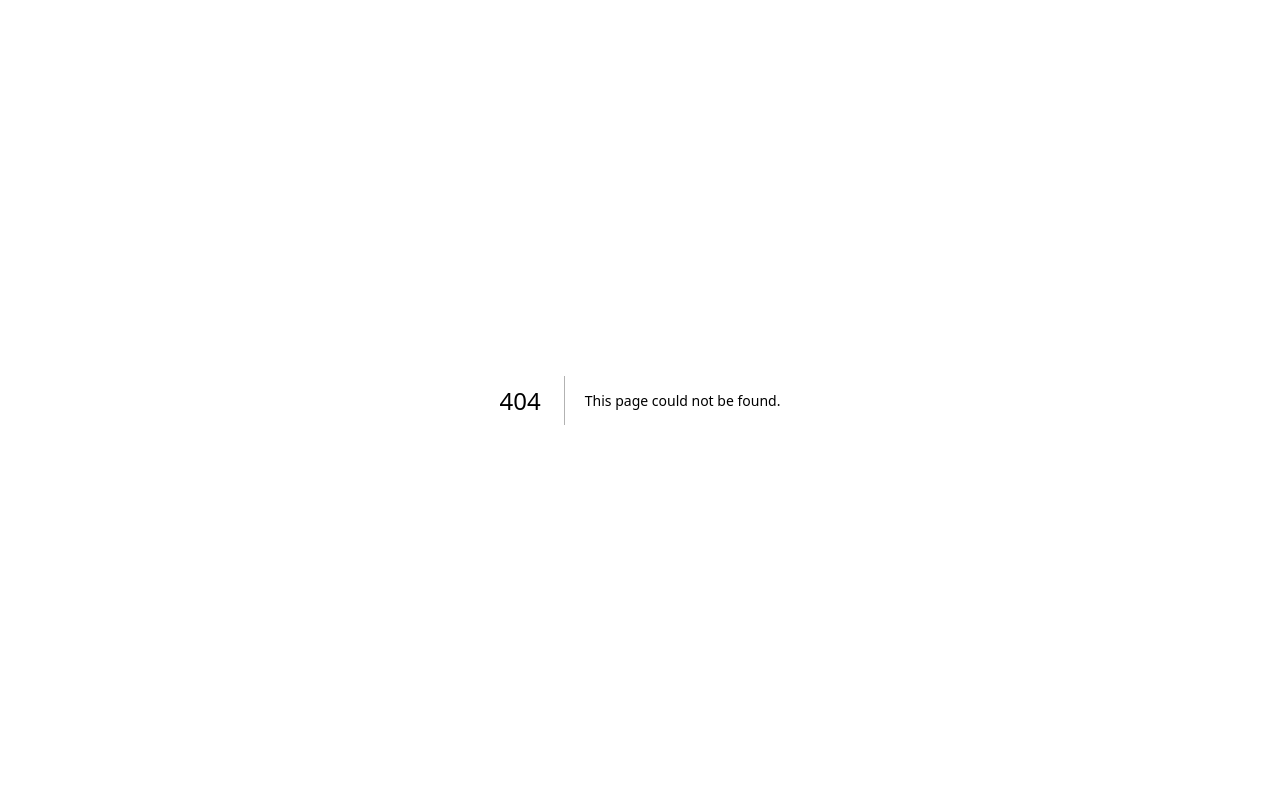
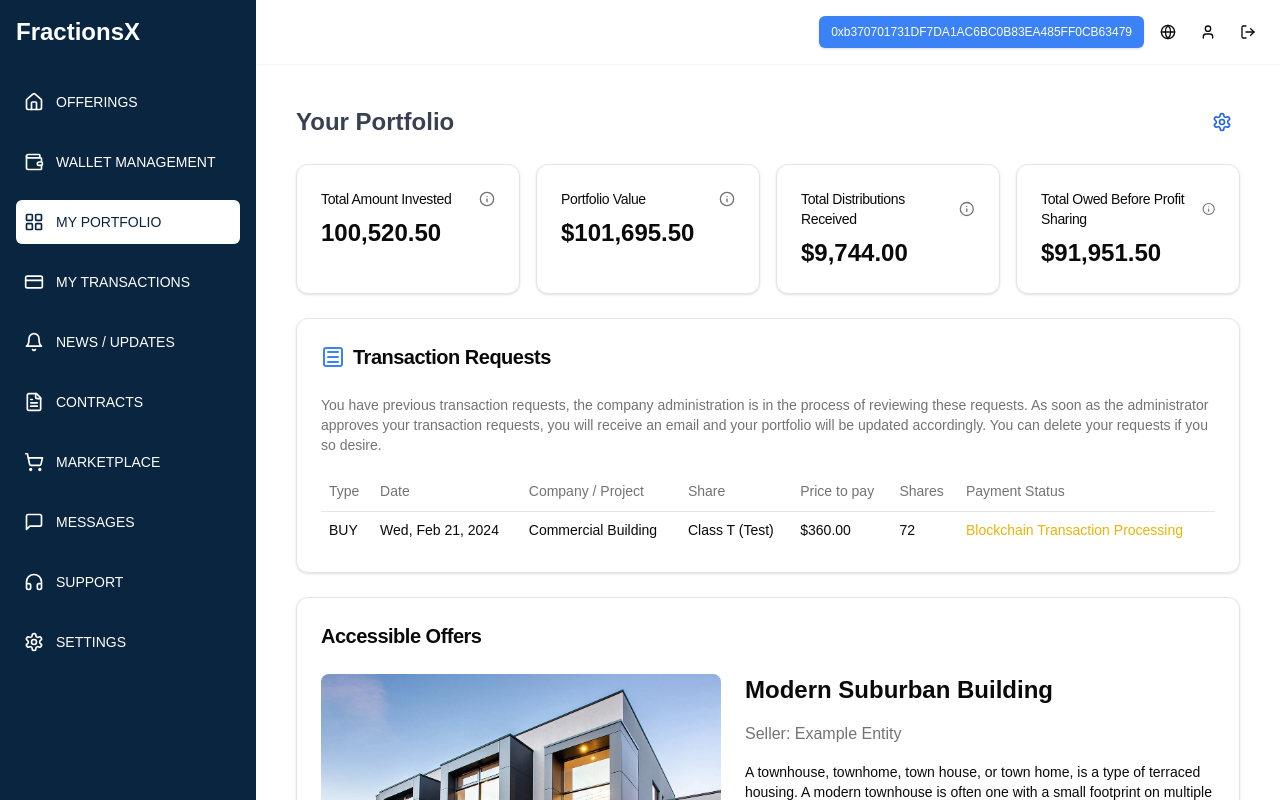
Before and after one commit to aaron-dsk/fractions-x-dashboard, a Next.js app: page /portfolio in a window 1280 px wide. Before the commit this address had no page. Built offline with nearby package versions, Linux system fonts and the light colour scheme.

Commit message:
Portfolio page done

```diff
--- /dev/null
+++ b/src/app/(auth)/portfolio/page.tsx
@@ -0,0 +1,9 @@
+import { PortfolioComponent } from "@/components/portfolio";
+
+export default function Home() {
+  return (
+    <main>
+      <PortfolioComponent />
+    </main>
+  );
+}
--- /dev/null
+++ b/src/components/portfolio.tsx
@@ -0,0 +1,138 @@
+'use client'
+
+import Image from "next/image"
+import { Settings, Info } from "lucide-react"
+
+import { Card, CardContent, CardHeader, CardTitle } from "@/components/ui/card"
+import { Table, TableBody, TableCell, TableHead, TableHeader, TableRow } from "@/components/ui/table"
+import { Button } from "@/components/ui/button"
+
+export function PortfolioComponent() {
+  return (
+    <div className="container mx-auto p-4 space-y-6">
+      <div className="flex justify-between items-center">
+        <h1 className="text-2xl font-semibold text-gray-700">Your Portfolio</h1>
+        <Button variant="ghost" size="icon" className="text-blue-600 hover:bg-blue-50 hover:text-blue-700">
+          <Settings className="h-5 w-5" />
+        </Button>
+      </div>
+
+      <div className="grid grid-cols-1 md:grid-cols-2 lg:grid-cols-4 gap-4">
+        {[
+          { title: "Total Amount Invested", value: "100,520.50" },
+          { title: "Portfolio Value", value: "$101,695.50" },
+          { title: "Total Distributions Received", value: "$9,744.00" },
+          { title: "Total Owed Before Profit Sharing", value: "$91,951.50" },
+        ].map((item, index) => (
+          <Card key={index}>
+            <CardHeader className="flex flex-row items-center justify-between space-y-0 pb-2">
+              <CardTitle className="text-sm font-medium">{item.title}</CardTitle>
+              <Info className="h-4 w-4 text-muted-foreground" />
+            </CardHeader>
+            <CardContent>
+              <div className="text-2xl font-bold">{item.value}</div>
+            </CardContent>
+          </Card>
+        ))}
+      </div>
+
+      <Card>
+        <CardHeader>
+          <CardTitle className="text-xl flex items-center gap-2">
+            <svg
+              xmlns="http://www.w3.org/2000/svg"
+              width="24"
+              height="24"
+              viewBox="0 0 24 24"
+              fill="none"
+              stroke="currentColor"
+              strokeWidth="2"
+              strokeLinecap="round"
+              strokeLinejoin="round"
+              className="text-blue-500"
+            >
+              <rect width="18" height="18" x="3" y="3" rx="2" />
+              <path d="M7 7h10" />
+              <path d="M7 12h10" />
+              <path d="M7 17h10" />
+            </svg>
+            Transaction Requests
+          </CardTitle>
+        </CardHeader>
+        <CardContent>
+          <p className="text-sm text-muted-foreground mb-4">
+            You have previous transaction requests, the company administration is in the process of reviewing these requests. As soon as the administrator approves your transaction requests, you will receive an email and your portfolio will be updated accordingly. You can delete your requests if you so desire.
+          </p>
+          <Table>
+            <TableHeader>
+              <TableRow>
+                <TableHead>Type</TableHead>
+                <TableHead>Date</TableHead>
+                <TableHead>Company / Project</TableHead>
+                <TableHead>Share</TableHead>
+                <TableHead>Price to pay</TableHead>
+                <TableHead>Shares</TableHead>
+                <TableHead>Payment Status</TableHead>
+              </TableRow>
+            </TableHeader>
+            <TableBody>
+              <TableRow>
+                <TableCell className="font-medium">BUY</TableCell>
+                <TableCell>Wed, Feb 21, 2024</TableCell>
+                <TableCell>Commercial Building</TableCell>
+                <TableCell>Class T (Test)</TableCell>
+                <TableCell>$360.00</TableCell>
+                <TableCell>72</TableCell>
+                <TableCell className="text-yellow-500">Blockchain Transaction Processing</TableCell>
+              </TableRow>
+            </TableBody>
+          </Table>
+        </CardContent>
+      </Card>
+
+      <Card>
+        <CardHeader>
+          <CardTitle className="text-xl">Accessible Offers</CardTitle>
+        </CardHeader>
+        <CardContent>
+          <div className="flex flex-col md:flex-row gap-6">
+            <Image
+              src="/images/townhouse.jpg"
+              alt="Modern Suburban Building"
+              width={400}
+              height={300}
+              className="rounded-lg object-cover flex-shrink-0"
+            />
+            <div className="flex flex-col flex-grow">
+              <div className="space-y-4 flex-grow">
+                <h3 className="text-2xl font-bold">Modern Suburban Building</h3>
+                <p className="text-muted-foreground">Seller: Example Entity</p>
+                <p className="text-sm">
+                  A townhouse, townhome, town house, or town home, is a type of terraced housing. A modern townhouse is often one with a small footprint on multiple floors.
+                </p>
+                <div className="space-y-2">
+                  <div className="flex items-center gap-2">
+                    <div className="w-4 h-4 rounded-full bg-green-500" />
+                    <span>Class A</span>
+                    <span className="ml-auto">51,454.00 Shares / $51,454.00</span>
+                  </div>
+                  <div className="flex items-center gap-2">
+                    <div className="w-4 h-4 rounded-full bg-green-500" />
+                    <span>Class C</span>
+                    <span className="ml-auto">50.00 Shares / $50.00</span>
+                  </div>
+                </div>
+              </div>
+              <div className="flex flex-wrap gap-2 justify-end mt-4">
+                <Button className="bg-white text-blue-600 border border-blue-600 hover:bg-blue-50 w-full sm:w-auto px-4 py-2 text-sm font-medium">VIEW DETAILS</Button>
+                <Button className="bg-white text-blue-600 border border-blue-600 hover:bg-blue-50 w-full sm:w-auto px-4 py-2 text-sm font-medium">BUY</Button>
+                <Button className="bg-white text-blue-600 border border-blue-600 hover:bg-blue-50 w-full sm:w-auto px-4 py-2 text-sm font-medium">SELL TO COMPANY</Button>
+                <Button className="bg-white text-blue-600 border border-blue-600 hover:bg-blue-50 w-full sm:w-auto px-4 py-2 text-sm font-medium">SHARE CERTIFICATE</Button>
+              </div>
+            </div>
+          </div>
+        </CardContent>
+      </Card>
+    </div>
+  )
+}
--- /dev/null
+++ b/src/components/ui/table.tsx
@@ -0,0 +1,120 @@
+import * as React from "react"
+
+import { cn } from "@/lib/utils"
+
+const Table = React.forwardRef<
+  HTMLTableElement,
+  React.HTMLAttributes<HTMLTableElement>
+>(({ className, ...props }, ref) => (
+  <div className="relative w-full overflow-auto">
+    <table
+      ref={ref}
+      className={cn("w-full caption-bottom text-sm", className)}
+      {...props}
+    />
+  </div>
+))
+Table.displayName = "Table"
+
+const TableHeader = React.forwardRef<
+  HTMLTableSectionElement,
+  React.HTMLAttributes<HTMLTableSectionElement>
+>(({ className, ...props }, ref) => (
+  <thead ref={ref} className={cn("[&_tr]:border-b", className)} {...props} />
+))
+TableHeader.displayName = "TableHeader"
+
+const TableBody = React.forwardRef<
+  HTMLTableSectionElement,
+  React.HTMLAttributes<HTMLTableSectionElement>
+>(({ className, ...props }, ref) => (
+  <tbody
+    ref={ref}
+    className={cn("[&_tr:last-child]:border-0", className)}
+    {...props}
+  />
+))
+TableBody.displayName = "TableBody"
+
+const TableFooter = React.forwardRef<
+  HTMLTableSectionElement,
+  React.HTMLAttributes<HTMLTableSectionElement>
+>(({ className, ...props }, ref) => (
+  <tfoot
+    ref={ref}
+    className={cn(
+      "border-t bg-muted/50 font-medium [&>tr]:last:border-b-0",
+      className
+    )}
+    {...props}
+  />
+))
+TableFooter.displayName = "TableFooter"
+
+const TableRow = React.forwardRef<
+  HTMLTableRowElement,
+  React.HTMLAttributes<HTMLTableRowElement>
+>(({ className, ...props }, ref) => (
+  <tr
+    ref={ref}
+    className={cn(
+      "border-b transition-colors hover:bg-muted/50 data-[state=selected]:bg-muted",
+      className
+    )}
+    {...props}
+  />
+))
+TableRow.displayName = "TableRow"
+
+const TableHead = React.forwardRef<
+  HTMLTableCellElement,
+  React.ThHTMLAttributes<HTMLTableCellElement>
+>(({ className, ...props }, ref) => (
+  <th
+    ref={ref}
+    className={cn(
+      "h-10 px-2 text-left align-middle font-medium text-muted-foreground [&:has([role=checkbox])]:pr-0 [&>[role=checkbox]]:translate-y-[2px]",
+      className
+    )}
+    {...props}
+  />
+))
+TableHead.displayName = "TableHead"
+
+const TableCell = React.forwardRef<
+  HTMLTableCellElement,
+  React.TdHTMLAttributes<HTMLTableCellElement>
+>(({ className, ...props }, ref) => (
+  <td
+    ref={ref}
+    className={cn(
+      "p-2 align-middle [&:has([role=checkbox])]:pr-0 [&>[role=checkbox]]:translate-y-[2px]",
+      className
+    )}
+    {...props}
+  />
+))
+TableCell.displayName = "TableCell"
+
+const TableCaption = React.forwardRef<
+  HTMLTableCaptionElement,
+  React.HTMLAttributes<HTMLTableCaptionElement>
+>(({ className, ...props }, ref) => (
+  <caption
+    ref={ref}
+    className={cn("mt-4 text-sm text-muted-foreground", className)}
+    {...props}
+  />
+))
+TableCaption.displayName = "TableCaption"
+
+export {
+  Table,
+  TableHeader,
+  TableBody,
+  TableFooter,
+  TableHead,
+  TableRow,
+  TableCell,
+  TableCaption,
+}
```
